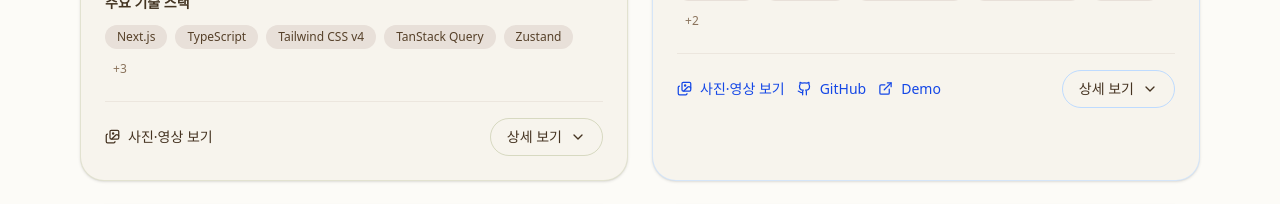
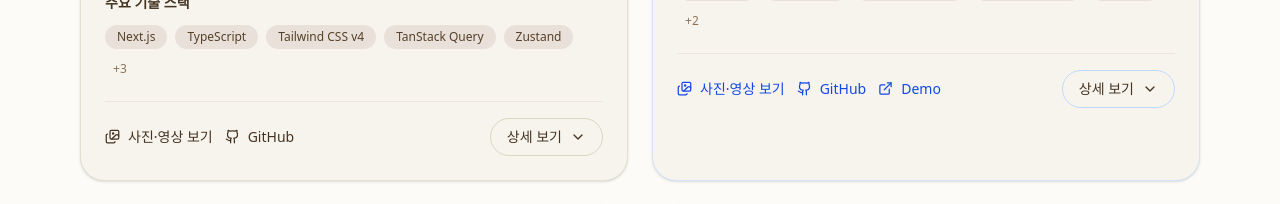
Before and after one commit to asdfdk123/chldnjsgud, a Next.js app: page / in a window 1280 px wide. Shown: the part 4120-4324 px from the top of the page. Built offline with nearby package versions, Linux system fonts and the light colour scheme.

Commit message:
fix: parkybara 깃헙 링크추가

```diff
--- a/src/data/projects.ts
+++ b/src/data/projects.ts
@@ -305,7 +305,7 @@ export const projects: Project[] = [
     troubleShooting: parkybaraTroubleShooting,
     troubleShootings: [parkybaraTroubleShooting],
     outcomes: parkybaraStar.learning,
-    links: {},
+    links: { github: 'https://github.com/Team-Capybaras/goorm-comma' },
     color: 'sage',
     images: [
       {
```
